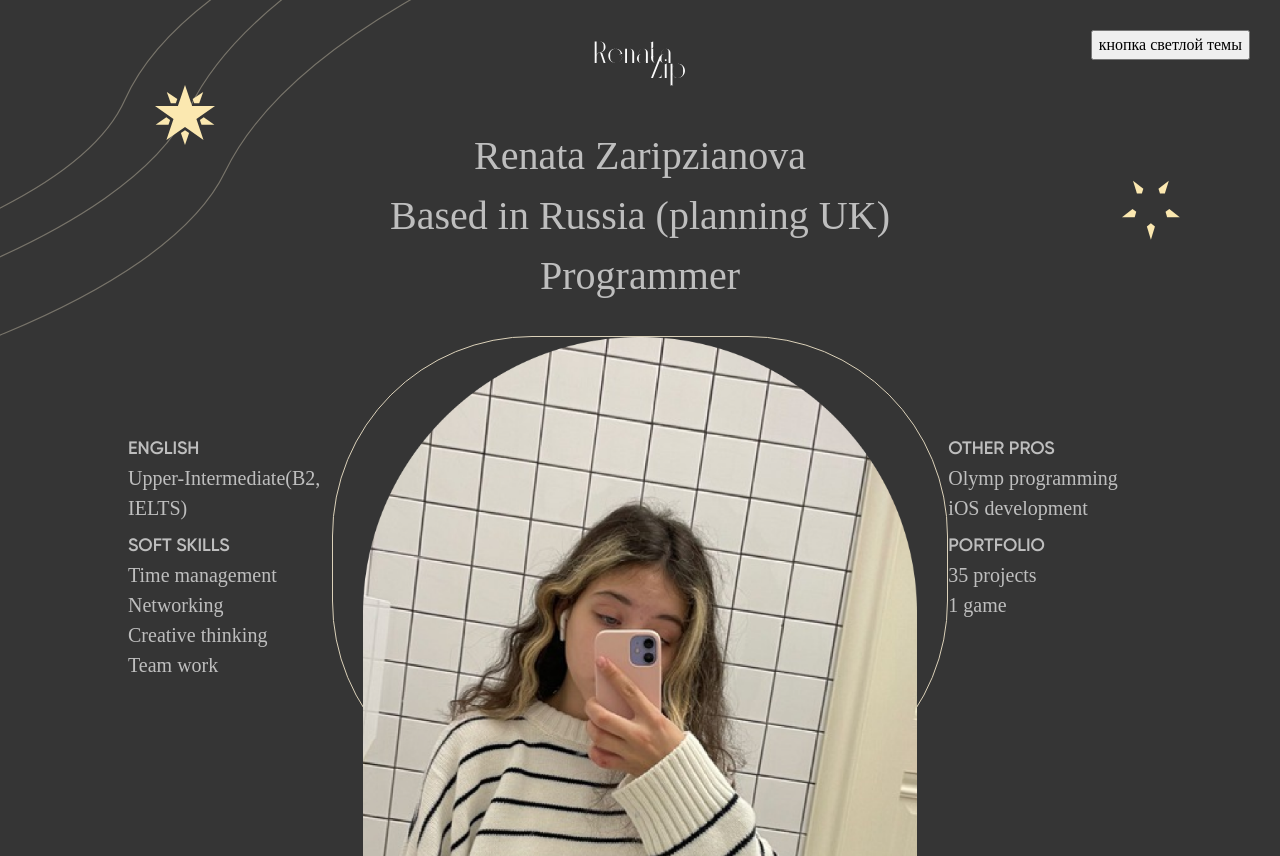
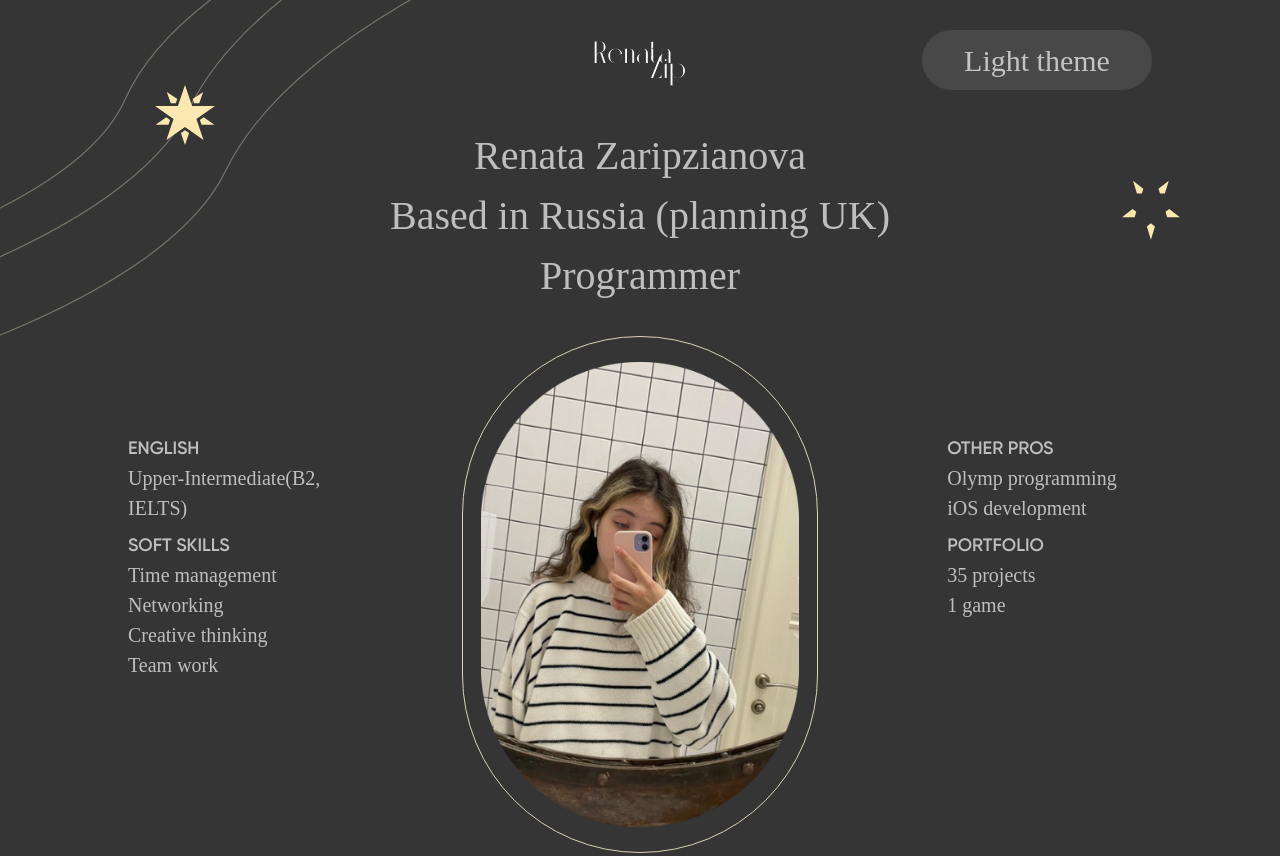
Before and after one commit to Renatazip/lyceume, a plain HTML site: page index.html in a window 1280 px wide. Shown: the top 856 px of the page. Drawn offline with Linux system fonts and the light colour scheme; a web font is replaced by a local one.

Commit message:
add light theme button

```diff
--- a/index.html
+++ b/index.html
@@ -10,7 +10,7 @@
     <img src="images/lines.svg" alt="lines" class="lines_img" id="lines_img">
     <img src="images/star.svg" alt="star" class="star_img" id="star_img">
     <img src="images/sunny.svg" alt="sunny" class="sunny_img" id="sunny_img">
-    <button id="change_theme" class="change_theme">кнопка светлой темы</button>
+    <button id="change_theme" class="change_theme"><h2>Light theme</h2></button>
     <header>
         <div class="wrapper">
             <a href="index.html" class="header__logo"><img src="images/logo.svg" id="header__logo" alt="renata_zip"></a>
--- a/style/style.css
+++ b/style/style.css
@@ -161,14 +161,24 @@ header .wrapper {
     margin: 40px 10%;
     display: flex;
     justify-content: center;
+
 }
 
 .change_theme {
     position: absolute;
-    right: 30px;
+    right: 10%;
     top: 30px;
+    width: 230px;
+    height: 60px;
+    background: #484848;
+    border-radius: 200px;
+    border: 0;
+    color: rgba(250, 250, 250, 0.7);
 }
-
+.light-theme .change_theme{
+    background: #F3F3F3;
+    color: #5F5150;
+}
 .header__logo {
 
 }
@@ -201,8 +211,8 @@ header .wrapper {
 }
 
 .main__avatar {
-    width: 620px;
-    height: 465px;
+    width: 356px;
+    height: 517px;
     border: 1px solid #DBD1B9;
     border-radius: 200px;
     display: flex;
```
